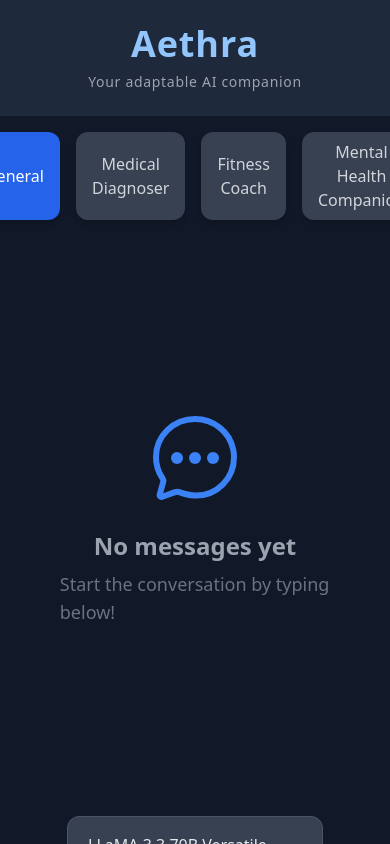
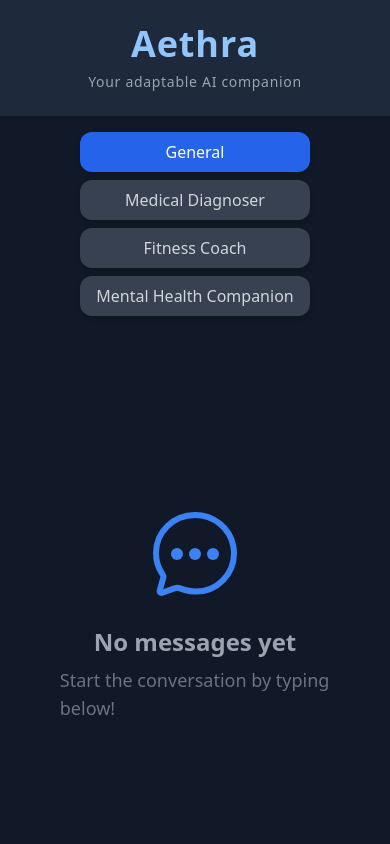
Before and after one commit to SaiCarthikeya/Aethra, a React (Vite) app in the folder frontend/: page / in a window 390 px wide. Built offline with nearby package versions, Linux system fonts and the light colour scheme.

Commit message:
modes responsive

```diff
--- a/frontend/src/components/Modes.jsx
+++ b/frontend/src/components/Modes.jsx
@@ -7,12 +7,12 @@ const Mode = () => {
   const { mode, setMode } = useMessage();
 
   return (
-    <div className="flex gap-4 mb-4">
+    <div className="flex flex-col sm:flex-row gap-2 sm:gap-4 mb-4">
     {Object.entries(modes).map(([key, label]) => (
       <button
         key={key}
         onClick={() => setMode(key)}
-          className={`px-4 py-2 rounded-xl shadow-md transition-colors duration-200 ${
+        className={`px-4 py-2 rounded-xl shadow-md transition-colors duration-200 w-full sm:w-auto ${
           mode === key
             ? "bg-blue-600 text-white"
             : "bg-gray-700 text-gray-300 hover:bg-gray-600"
```
Lines whose indentation alone changed are shown as unchanged.
